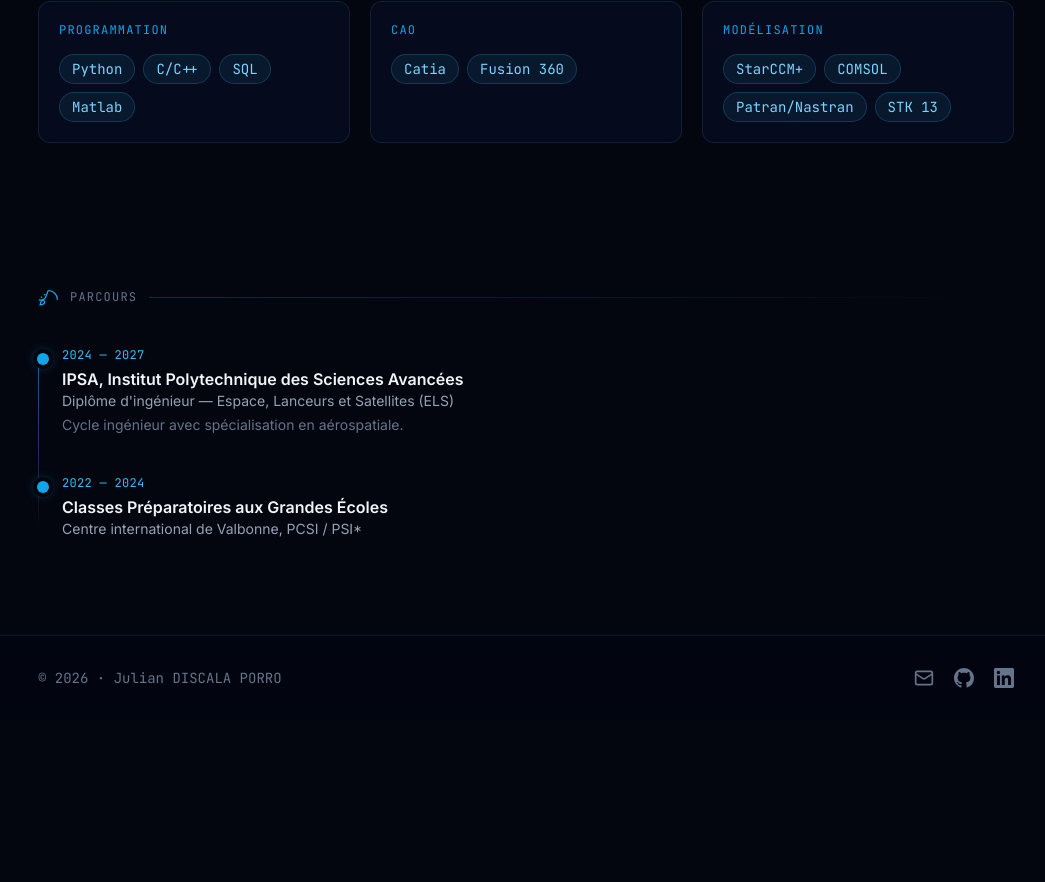
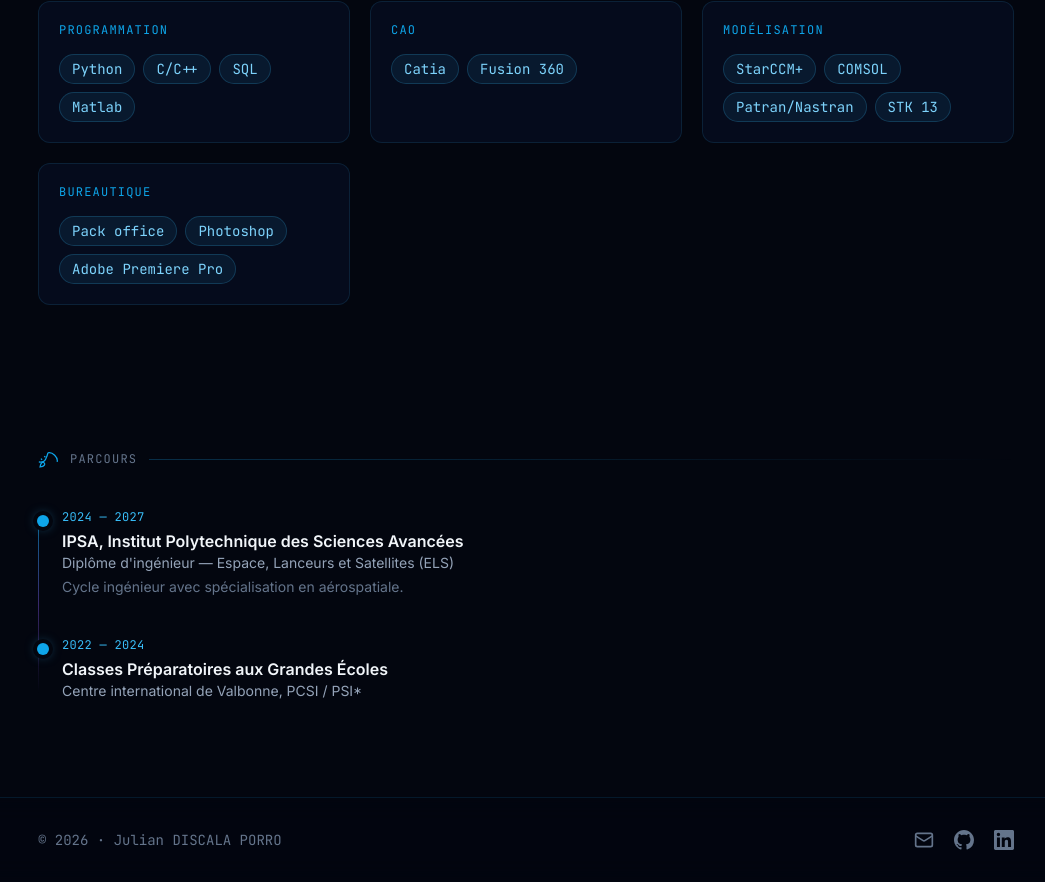
Before and after one commit to juliandiscalaporro/portfolio, a Next.js app: page / in a window 1280 px wide. Shown: the part 1306-2188 px from the top of the page, without its empty margins (114-1159 px from the left). Before the commit the page ends 2026 px from the top, so only its background shows below. Built offline with nearby package versions, Linux system fonts and the light colour scheme.

Commit message:
Update skills and config

```diff
--- a/src/data/portfolio.ts
+++ b/src/data/portfolio.ts
@@ -99,6 +99,7 @@ export const skills: Skill[] = [
   { category: "Programmation", items: ["Python", "C/C++", "SQL", "Matlab"] },
   { category: "CAO", items: ["Catia", "Fusion 360"] },
   { category: "Modélisation", items: ["StarCCM+", "COMSOL", "Patran/Nastran", "STK 13"] },
+  { category: "Bureautique", items: ["Pack office", "Photoshop", "Adobe Premiere Pro"] },
 ];
 
 export type Education = {
```
